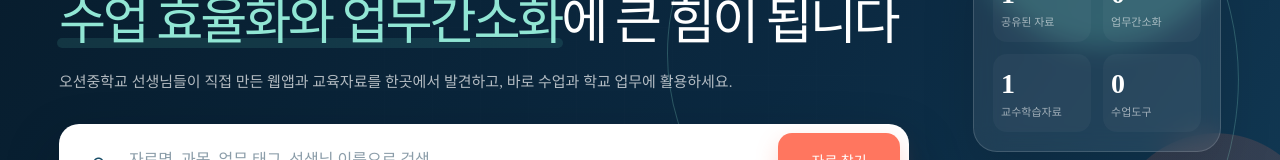
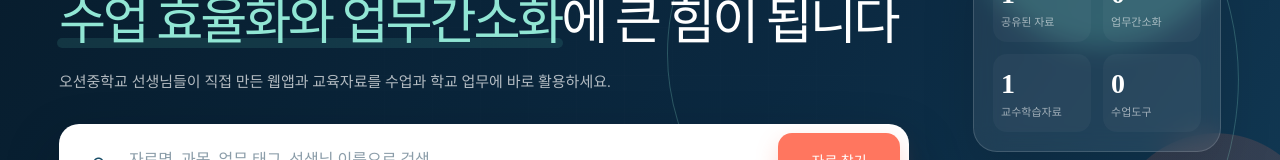
Before and after one commit to vibeoschool/education-sharing-portal, a Next.js app: page / in a window 1280 px wide. Shown: the part 243-403 px from the top of the page. Built offline with nearby package versions, Linux system fonts and the light colour scheme; no server answers.

Commit message:
copy: simplify portal introduction

```diff
--- a/app/page.tsx
+++ b/app/page.tsx
@@ -337,8 +337,8 @@ export default function Home() {
               <em>수업 효율화와 업무간소화</em>에 큰 힘이 됩니다
             </h1>
             <p className="hero-copy">
-              오션중학교 선생님들이 직접 만든 웹앱과 교육자료를 한곳에서
-              발견하고, 바로 수업과 학교 업무에 활용하세요.
+              오션중학교 선생님들이 직접 만든 웹앱과 교육자료를 수업과 학교
+              업무에 바로 활용하세요.
             </p>
 
             <form className="hero-search" onSubmit={submitSearch}>
```
